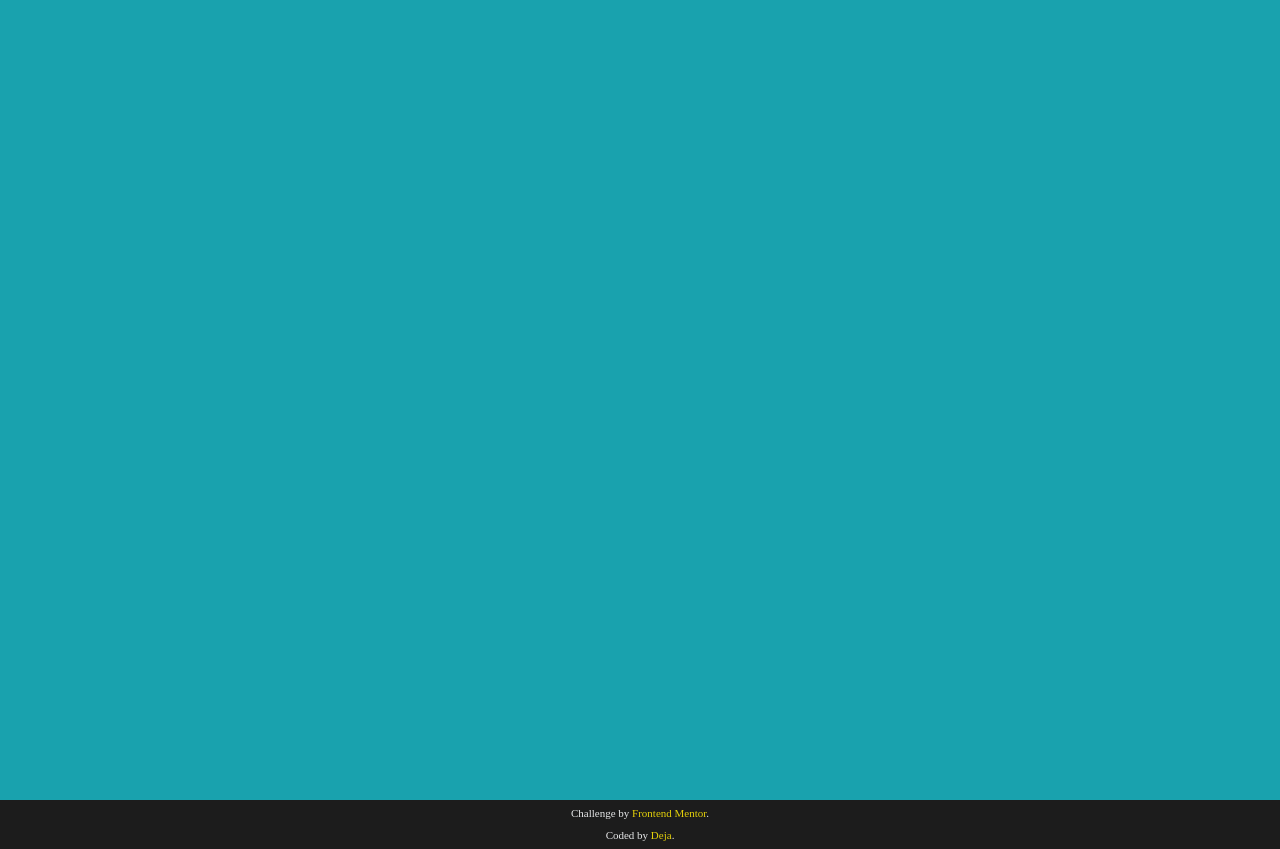
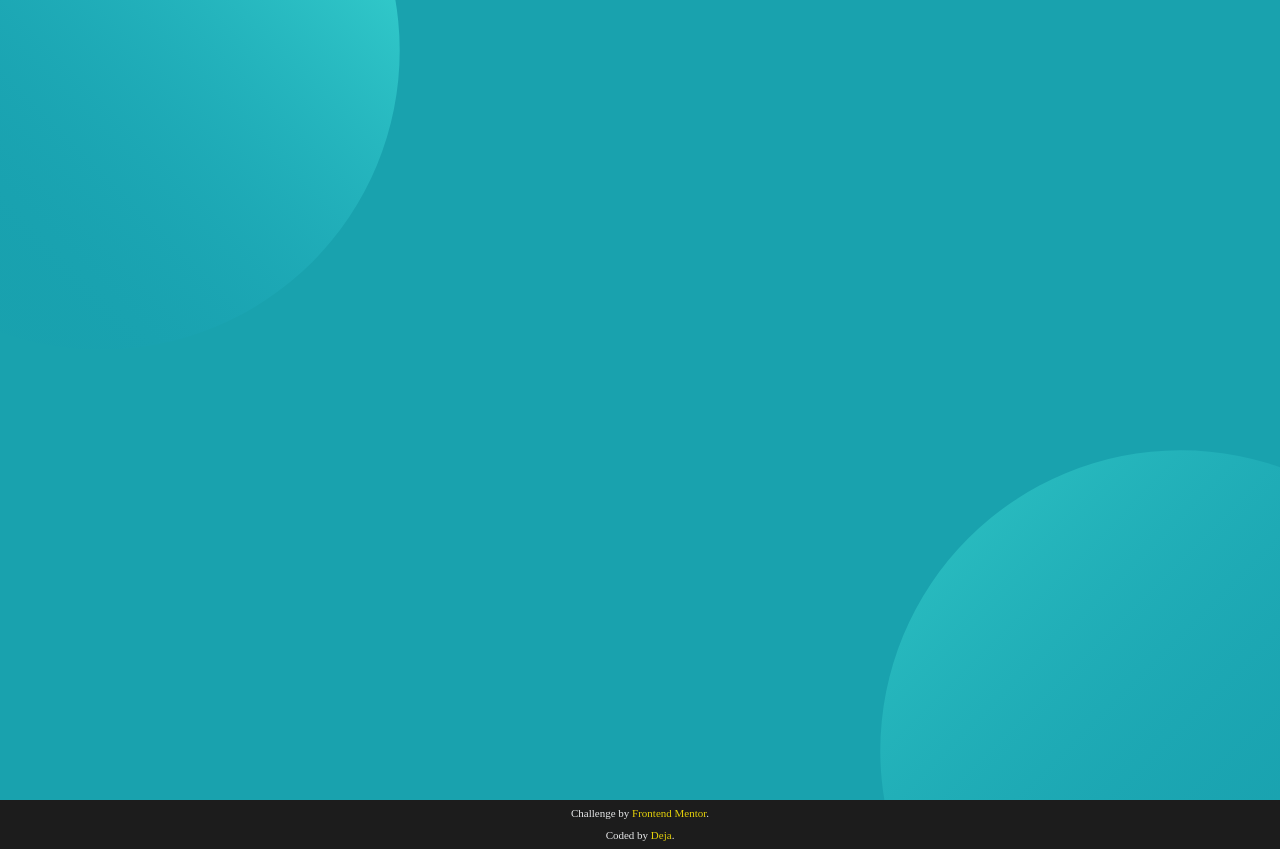
Before and after one commit to deja-h-dev/FMC-ProfileCard, a plain HTML site: page index.html in a window 1280 px wide. Drawn offline with Linux system fonts and the light colour scheme.

Commit message:
fixed other links and background images

```diff
--- a/index.html
+++ b/index.html
@@ -4,12 +4,12 @@
   <meta charset="UTF-8">
   <meta name="viewport" content="width=device-width, initial-scale=1.0">
 
-  <link rel="icon" type="image/png" sizes="32x32" href="./images/favicon-32x32.png">
+  <link rel="icon" type="image/png" sizes="32x32" href="images/favicon-32x32.png">
 
   <!-- compiled sass -->
-  <link rel="stylesheet" href="./styles/css/compiled.css">
+  <link rel="stylesheet" href="styles/css/compiled.css">
   <!-- css reset -->
-  <link rel="stylesheet" href="./styles/css/reset.css">
+  <link rel="stylesheet" href="styles/css/reset.css">
 
   <title>Frontend Mentor | Profile card component</title>
 
--- a/styles/main.scss
+++ b/styles/main.scss
@@ -35,9 +35,10 @@ body{
   width: 100vw;
   background-image: $bgTop, $bgBotm;
   background-color: $viridianGreen;
-  background-repeat: no-repeat, no-repeat;
-  background-position: top -40% left -40%, bottom -40% right -40%;
-  background-size: 300px;
+  background-repeat: no-repeat;
+  background-position: top -250px left -200px, bottom -250px right -200px;
+  background-size: 600px;
+  background-attachment: local;
 }
 
 .attribution {
```
Also changed, not shown: styles/css/compiled.css, 2 other files.
